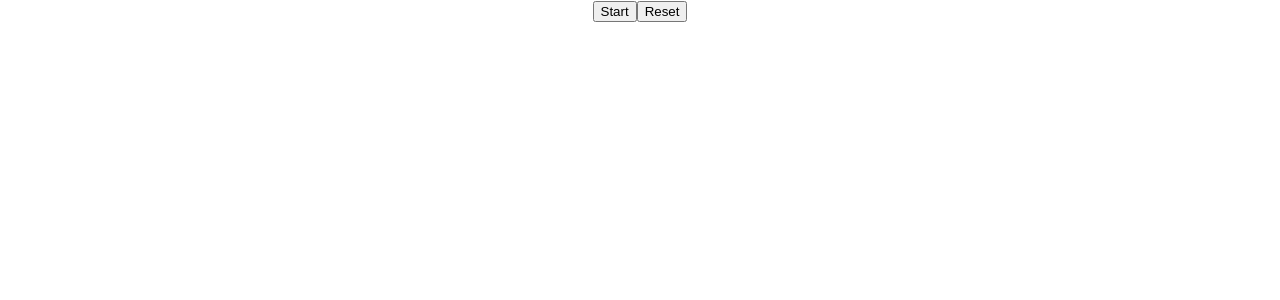
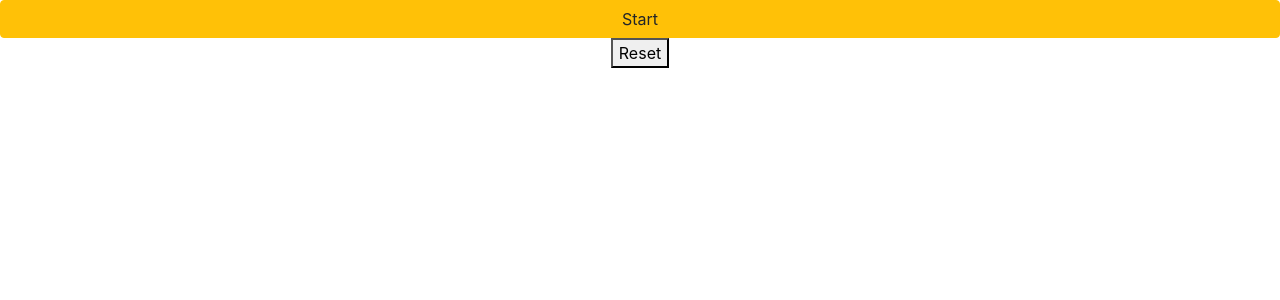
Before and after one commit to grlara9/react_stopwatch, a React (Create React App) app in the folder react-stopwatch/: page / in a window 1280 px wide. Shown: the top 300 px of the page. Built offline with nearby package versions, Linux system fonts and the light colour scheme.

Commit message:
added bootstrap to project and style two buttons

```diff
--- a/react-stopwatch/package.json
+++ b/react-stopwatch/package.json
@@ -6,6 +6,7 @@
     "@testing-library/jest-dom": "^4.2.4",
     "@testing-library/react": "^9.5.0",
     "@testing-library/user-event": "^7.2.1",
+    "bootstrap": "^4.5.0",
     "react": "^16.13.1",
     "react-dom": "^16.13.1",
     "react-scripts": "3.4.1"
--- a/react-stopwatch/src/App.js
+++ b/react-stopwatch/src/App.js
@@ -1,5 +1,6 @@
 import React from 'react';
 import './App.css';
+import "bootstrap/dist/css/bootstrap.min.css";
 import Stopwatch from './components/stopwatch.component'
 
 function App() {
--- a/react-stopwatch/src/components/stopwatch.component.js
+++ b/react-stopwatch/src/components/stopwatch.component.js
@@ -29,12 +29,16 @@ class Stopwatch extends Component{
             }
         }
 
+        changeColor = () => {
+            return {bgColor: 'red'}
+        }
+
 
 
         render() {
             return (
                 <div>
-                <button onClick={this.handleStartStop}>{this.state.isRunning?"Stop":"Start"}</button>
+                <button className="btn btn-warning btn-block" onClick={this.handleStartStop}>{this.state.isRunning?" style={{backgroundColor:this.state.bgColor}} Stop":"Start"}</button>
                 <button onClick={this.reset}>Reset</button>
             </div>
         )
```
Also changed, not shown: 1 other file (tests, documents, lock files or other folders).
